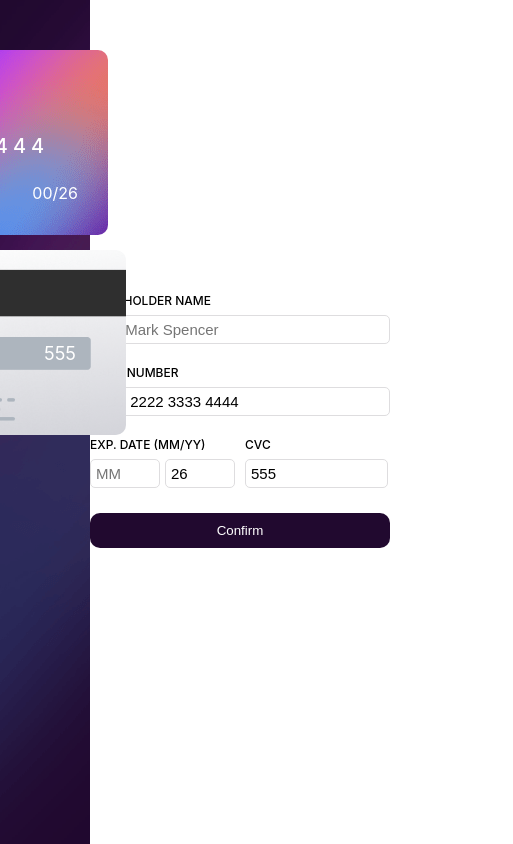
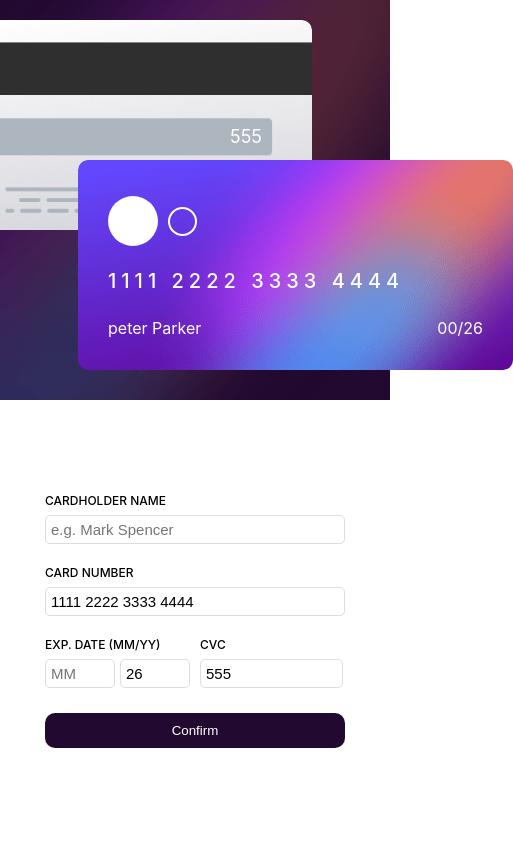
Before and after one commit to kiantpetersen/projectCard, a React (Vite) app: page / in a window 390 px wide. Shown: the whole page, 513 px wide, since content can reach past the window. Built offline with nearby package versions, Linux system fonts and the light colour scheme.

Commit message:
adding 992px media queries

```diff
--- a/src/App.css
+++ b/src/App.css
@@ -249,13 +249,6 @@ ion-icon {
     right: -20%;
     width: 325px;
     height: 125px;
-    border-radius: 10px;
-    position: absolute;
-    background-image: url("./images/bg-card-front.png");
-    -webkit-border-radius: 10px;
-    -moz-border-radius: 10px;
-    -ms-border-radius: 10px;
-    -o-border-radius: 10px;
   }
   .card-back {
     width: 325px;
@@ -270,6 +263,43 @@ ion-icon {
   }
 }
 @media only screen and (max-width: 992px) {
+  .pay-card-grid {
+    display: flex;
+    flex-direction: column;
+  }
+  .card-col {
+    height: fit-content;
+  }
+  .pay-bg {
+    background-size: cover;
+    height: 400px;
+  }
+  .card-front {
+    z-index: 10;
+
+    left: 20%;
+    width: 375px;
+    height: 150px;
+    top: 160px;
+  }
+  .card-back {
+    z-index: 5;
+    width: 375px;
+    height: 150px;
+    right: 20%;
+    top: 20px;
+    background-size: cover;
+  }
+  .cvc-number {
+    top: 85px;
+    right: 50px;
+  }
+  .pay-form {
+    margin: 40px;
+  }
+  .success-container {
+    margin: 40px;
+  }
 }
 @media only screen and (max-width: 768px) {
 }
```
